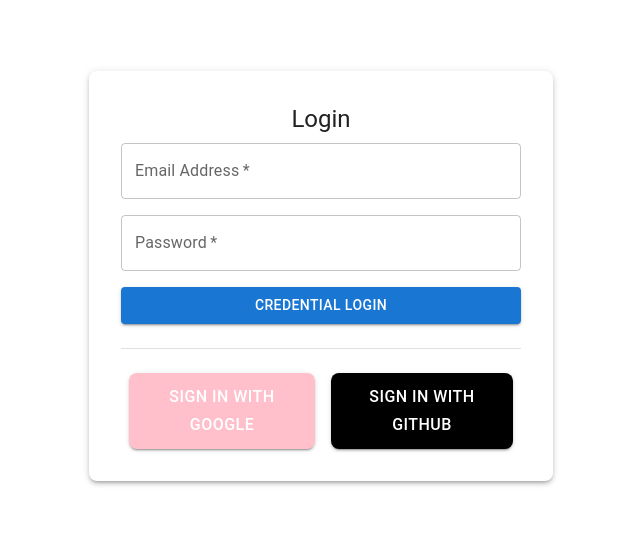
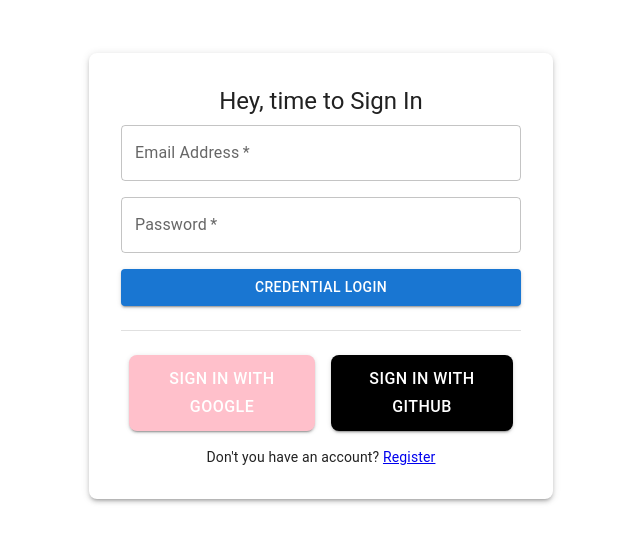
Before and after one commit to uzzal71/nextjs-auth, a Next.js app in the folder next-auth-javascript/: page / in a window 1280 px wide. Shown: the part 132-674 px from the top of the page, without its empty margins (319-959 px from the left). Built offline with nearby package versions, Linux system fonts and the light colour scheme; no server answers.

Commit message:
fix login

```diff
--- a/next-auth-javascript/src/app/page.js
+++ b/next-auth-javascript/src/app/page.js
@@ -1,5 +1,35 @@
 import LoginForm from "@/components/auth/LoginForm";
+import { Box, Paper, Typography } from "@mui/material";
+import Link from "next/link";
 
 export default function Home() {
-  return <LoginForm />;
+  return (
+    <Box
+      sx={{
+        display: "flex",
+        justifyContent: "center",
+        alignItems: "center",
+        height: "100vh",
+        backgroundColor: "gray.100",
+      }}
+    >
+      <Paper
+        elevation={3}
+        sx={{
+          padding: 4,
+          maxWidth: "400px",
+          width: "100%",
+          borderRadius: 2,
+        }}
+      >
+        <LoginForm />
+        <Typography variant="body2" sx={{ mt: 2 }} align="center">
+          Don't you have an account?{" "}
+          <Link href="/register" underline="hover">
+            Register
+          </Link>
+        </Typography>
+      </Paper>
+    </Box>
+  );
 }
--- a/next-auth-javascript/src/components/auth/LoginForm.jsx
+++ b/next-auth-javascript/src/components/auth/LoginForm.jsx
@@ -3,15 +3,7 @@
 // openssl rand -hex 32
 
 import { doCredentialLogin } from "@/app/actions";
-import {
-  Alert,
-  Box,
-  Button,
-  Divider,
-  Paper,
-  TextField,
-  Typography,
-} from "@mui/material";
+import { Alert, Button, Divider, TextField, Typography } from "@mui/material";
 import { useRouter } from "next/navigation";
 import { useState } from "react";
 import SocialLogin from "./SocialLogin";
@@ -40,26 +32,9 @@
   };
 
   return (
-    <Box
-      sx={{
-        display: "flex",
-        justifyContent: "center",
-        alignItems: "center",
-        height: "100vh",
-        backgroundColor: "gray.100",
-      }}
-    >
-      <Paper
-        elevation={3}
-        sx={{
-          padding: 4,
-          maxWidth: "400px",
-          width: "100%",
-          borderRadius: 2,
-        }}
-      >
+    <>
       <Typography variant="h5" align="center" gutterBottom>
-          Login
+        Hey, time to Sign In
       </Typography>
       {error && (
         <Alert severity="error" sx={{ mb: 2 }}>
@@ -98,8 +73,7 @@
       </form>
       <Divider sx={{ my: 3 }} />
       <SocialLogin />
-      </Paper>
-    </Box>
+    </>
   );
 };
 
--- a/next-auth-javascript/src/components/auth/RegistrationForm.jsx
+++ b/next-auth-javascript/src/components/auth/RegistrationForm.jsx
@@ -32,7 +32,7 @@
   return (
     <>
       <Typography variant="h5" align="center" gutterBottom>
-        Registration
+        Hey, time to Sign up
       </Typography>
       {error && (
         <Alert severity="error" sx={{ mb: 2 }}>
```
Lines whose indentation alone changed are shown as unchanged.
